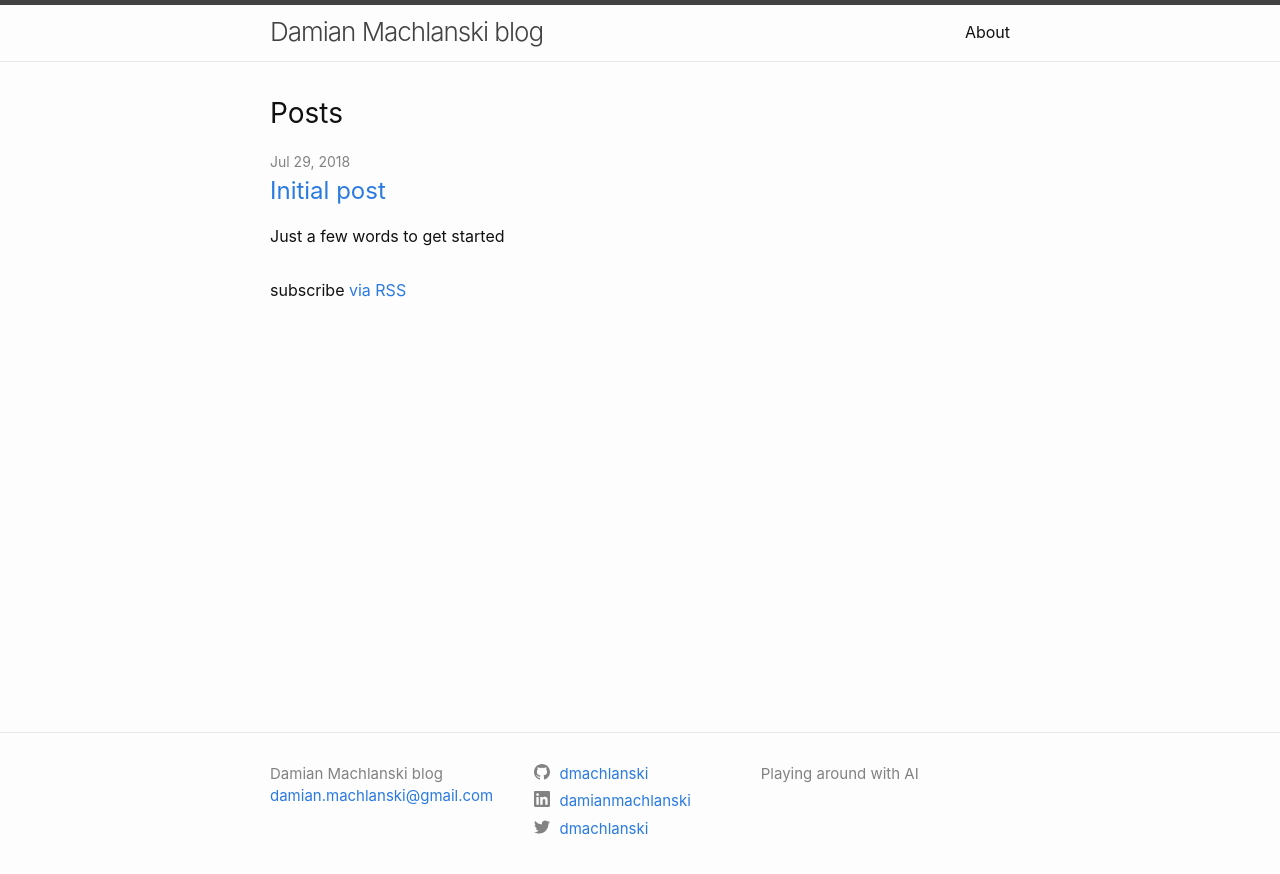
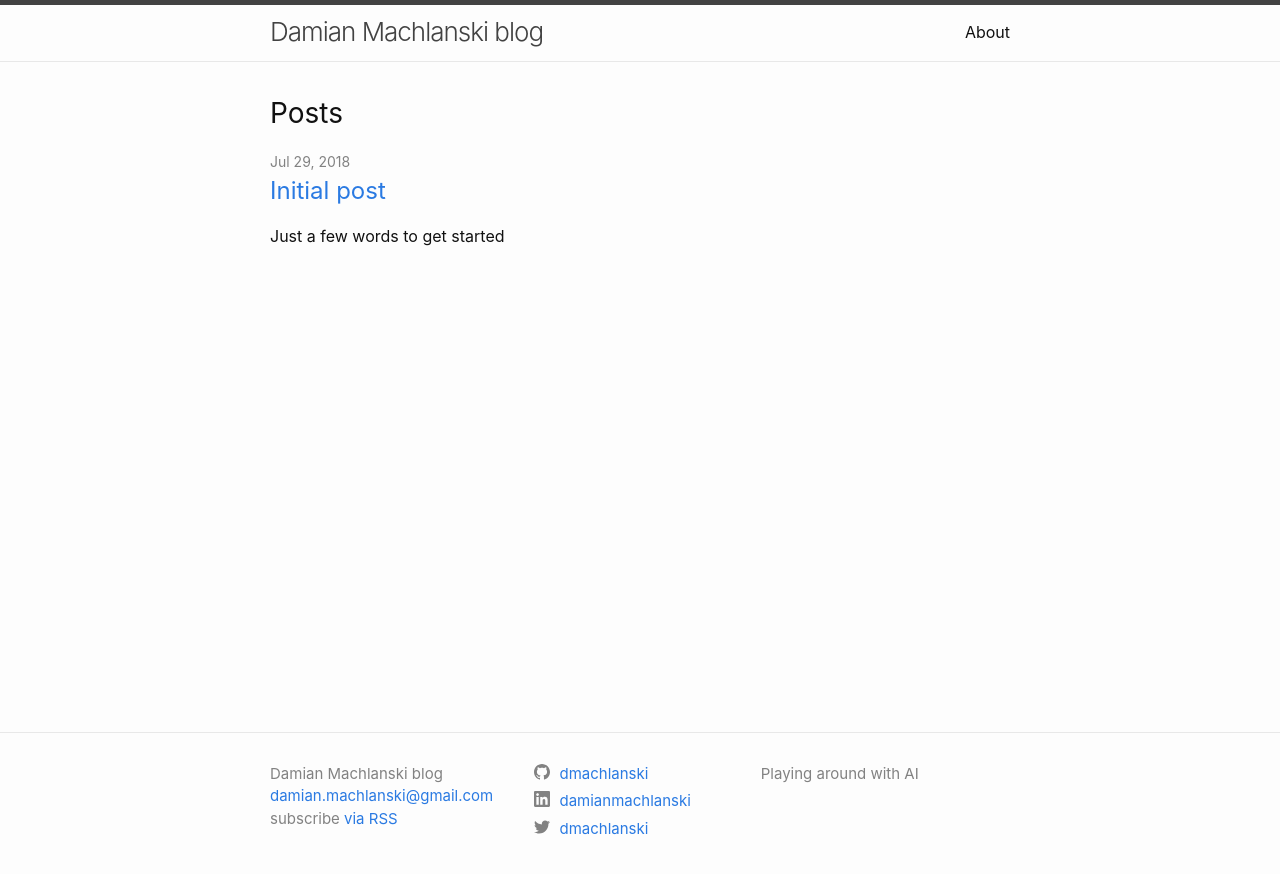
Before and after one commit to dmachlanski/dmachlanski.github.io, a Jekyll site: the page built from index.md, in a window 1280 px wide. Shown: the top 874 px of the page. Built offline with Jekyll 4.4.1, drawn with Linux system fonts in a browser that asks for light colours.

Commit message:
Move RSS link to the footer

```diff
--- a/_includes/footer.html
+++ b/_includes/footer.html
@@ -16,6 +16,7 @@
             {%- if site.email -%}
             <li><a class="u-email" href="mailto:{{ site.email }}">{{ site.email }}</a></li>
             {%- endif -%}
+            <li><p class="rss-subscribe">subscribe <a href="{{ "/feed.xml" | relative_url }}">via RSS</a></p></li>
         </ul>
       </div>
 
--- a/_layouts/home.html
+++ b/_layouts/home.html
@@ -28,7 +28,6 @@ layout: default
       {%- endfor -%}
     </ul>
 
-    <p class="rss-subscribe">subscribe <a href="{{ "/feed.xml" | relative_url }}">via RSS</a></p>
   {%- endif -%}
 
 </div>
```
